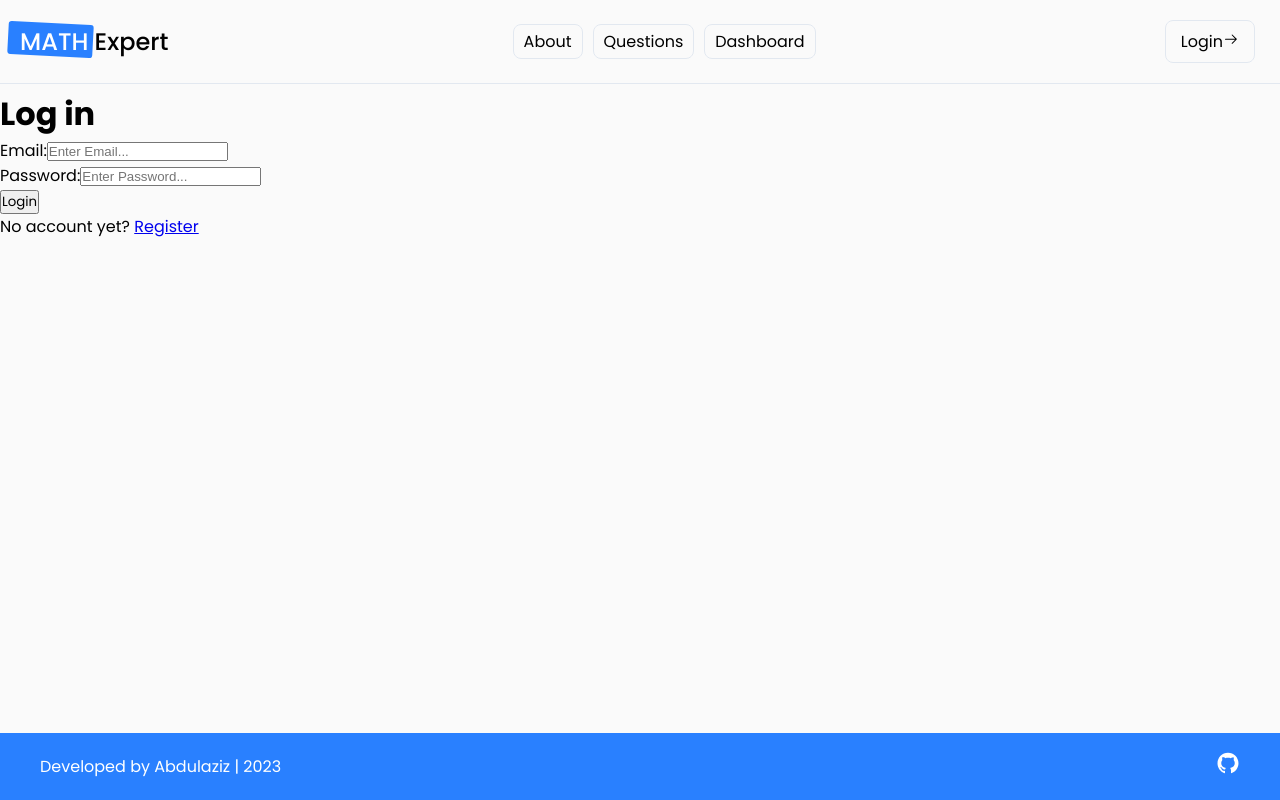
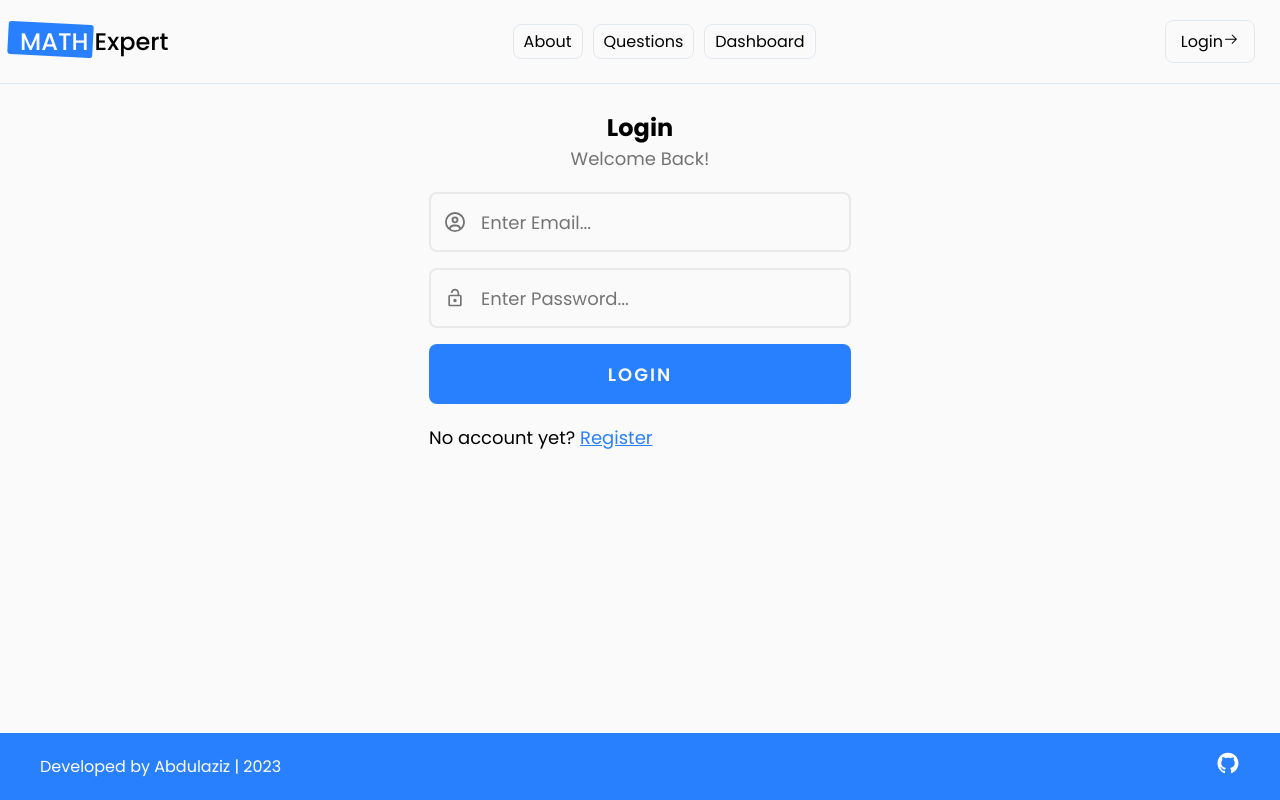
Before and after one commit to iamalaziz/math-expert, a React (Create React App) app in the folder frontend/: page /login in a window 1280 px wide. Built offline with nearby package versions, Linux system fonts and the light colour scheme.

Commit message:
login done

```diff
--- a/frontend/src/components/App/App.js
+++ b/frontend/src/components/App/App.js
@@ -1,6 +1,9 @@
 import Header from '../Header/Header';
 import Footer from '../Footer/Footer';
 import { Outlet } from 'react-router-dom';
+import { ToastContainer } from 'react-toastify';
+import 'react-toastify/dist/ReactToastify.css';
+
 import './_app.scss';
 
 function App() {
@@ -12,6 +15,7 @@ function App() {
           <Outlet />
         </main>
         <Footer />
+        <ToastContainer />
       </div>
     </div>
   );
--- a/frontend/src/components/App/_app.scss
+++ b/frontend/src/components/App/_app.scss
@@ -7,6 +7,8 @@
       flex: auto;
       overflow: hidden;
       padding-top: 90px;
+      display: flex;
+      justify-content: center;
       // needs to be changed after header is done
     }
   }
--- a/frontend/src/components/Header/Header.jsx
+++ b/frontend/src/components/Header/Header.jsx
@@ -1,10 +1,12 @@
 import React from 'react';
 import { Link } from 'react-router-dom';
-
+import { useSelector } from 'react-redux';
 import { GoArrowRight } from 'react-icons/go';
 import './_header.scss';
 
 const Header = () => {
+  const { userInfo } = useSelector((state) => state.auth);
+
   return (
     <header>
       <div className="container">
@@ -24,12 +26,16 @@ const Header = () => {
             </li>
           </ul>
         </nav>
+        {userInfo ? (
+          <p className="user">{userInfo.name.split(' ')[0]}</p>
+        ) : (
           <Link to="/login" className="login-btn">
             Login
             <span>
               <GoArrowRight />
             </span>
           </Link>
+        )}
       </div>
     </header>
   );
--- a/frontend/src/components/Header/_header.scss
+++ b/frontend/src/components/Header/_header.scss
@@ -53,5 +53,16 @@ header {
         background-color: rgba(229, 231, 235, 0.5);
       }
     }
+    .user {
+      display: flex;
+      align-items: center;
+      justify-content: center;
+      // color: #fff;
+      span {
+        padding-right: 5px;
+        // color: #2980FF;
+        font-size: 18px;
+      }
+    }
   }
 }
--- a/frontend/src/index.scss
+++ b/frontend/src/index.scss
@@ -41,3 +41,6 @@ button {
     z-index: -1;
   }
 }
+section {
+  max-width: 1200px;
+}
--- a/frontend/src/screens/LoginScreen/LoginScreen.jsx
+++ b/frontend/src/screens/LoginScreen/LoginScreen.jsx
@@ -1,21 +1,56 @@
 import React from 'react';
+import { useEffect } from 'react';
 import { useState } from 'react';
-import { Link } from 'react-router-dom';
+import { useDispatch, useSelector } from 'react-redux';
+import { Link, useNavigate, useLocation } from 'react-router-dom';
+import { useLoginMutation } from '../../slices/usersApiSlice';
+import { setCredentials } from '../../slices/authSlice';
+import { FaRegCircleUser } from 'react-icons/fa6';
+import { MdOutlineLockOpen } from 'react-icons/md';
+
+import { toast } from 'react-toastify';
+
+import './_login.scss';
 
 const LoginScreen = () => {
-  const { email, setEmail } = useState('');
-  const { password, setPassword } = useState('');
+  const [email, setEmail] = useState('');
+  const [password, setPassword] = useState('');
 
-  const submitHandler = (e) => {
+  const dispatch = useDispatch();
+  const navigate = useNavigate();
+
+  const [login, { isLoading }] = useLoginMutation();
+
+  const { userInfo } = useSelector((state) => state.auth);
+  const { search } = useLocation();
+  const sp = new URLSearchParams(search);
+  const redirect = sp.get('redirect') || '/';
+
+  useEffect(() => {
+    if (userInfo) {
+      navigate(redirect);
+    }
+  }, [userInfo, redirect, navigate]);
+
+  const submitHandler = async (e) => {
     e.preventDefault();
+    try {
+      const res = await login({ email, password }).unwrap();
+      dispatch(setCredentials({ ...res }));
+      navigate(redirect);
+    } catch (err) {
+      toast.error(err.data.message || err.error);
+    }
+  };
 
-  }
+  if(isLoading) return <h2>Loading...</h2>
+
   return (
-    <div className="login">
-      <h1>Log in</h1>
+    <section className="login">
+      <h2>Login</h2>
+      <p className="welcome-text">Welcome Back!</p>
       <form onSubmit={submitHandler}>
-        <div>
-          <label>Email:</label>
+        <div className="textbox">
           <input
             type="email"
             name="email"
@@ -24,9 +59,11 @@ const LoginScreen = () => {
             onChange={(e) => setEmail(e.target.value)}
             required
           />
+          <span>
+            <FaRegCircleUser />
+          </span>
         </div>
-        <div>
-          <label>Password:</label>
+        <div className="textbox">
           <input
             type="password"
             placeholder="Enter Password..."
@@ -35,13 +72,19 @@ const LoginScreen = () => {
             onChange={(e) => setPassword(e.target.value)}
             required
           />
+          <span>
+            <MdOutlineLockOpen />
+          </span>
         </div>
-        <button type="submit">Login</button>
+        <button type="submit">LOGIN</button>
       </form>
-      <div>
-        <p>No account yet? <Link to='/register'>Register</Link></p>
-      </div>
-    </div>
+      <p>
+        No account yet?{' '}
+        <Link to={redirect ? `/register?redirect=${redirect}` : '/register'}>
+          Register
+        </Link>
+      </p>
+    </section>
   );
 };
 
--- /dev/null
+++ b/frontend/src/screens/LoginScreen/_login.scss
@@ -0,0 +1,79 @@
+.login {
+  min-width: 380px;
+  h2 {
+    text-align: center;
+    padding-top: 20px;
+  }
+  .welcome-text {
+    padding-top: 0;
+    color: #747373;
+    text-align: center;
+  }
+  form {
+    display: grid;
+    gap: 16px;
+    place-items: center;
+    width: 100%;
+    margin: 0;
+    .textbox {
+      width: 100%;
+      position: relative;
+      input {
+        width: 100%;
+        height: 60px;
+        outline: none;
+        padding: 0;
+        font-family: inherit;
+        font-size: 16px;
+        border-radius: 8px;
+      }
+      input {
+        background: transparent;
+        border: 2px solid #5050501a;
+        font-size: 18px;
+        padding: 0 20px 0 50px;
+        &:focus {
+          border-color: #157ae1;
+          & ~ span {
+            color: #157ae1;
+          }
+        }
+      }
+      span {
+        font-size: 20px;
+        position: absolute;
+        top: 50%;
+        left: 16px;
+        translate: 0 -40%;
+        color: #747373;
+        &:span {
+          color: #157ae1;
+        }
+      }
+    }
+    button {
+      width: 100%;
+      height: 60px;
+      outline: none;
+      padding: 0;
+      font-family: inherit;
+      font-size: 16px;
+      border-radius: 8px;
+      cursor: pointer;
+      font-size: 18px;
+      background: #2980ff;
+      color: #f9f9f9;
+      border: 0;
+      font-weight: 600;
+      letter-spacing: 2px;
+    }
+  }
+
+  p {
+    padding: 20px 0;
+    font-size: 18px;
+    a {
+      color: #2980ff;
+    }
+  }
+}
--- a/frontend/src/slices/usersApiSlice.js
+++ b/frontend/src/slices/usersApiSlice.js
@@ -5,7 +5,7 @@ export const usersApiSlice = apiSlice.injectEndpoints({
   endpoints: (builder) => ({
     login: builder.mutation({
       query: (data) => ({
-        url: USERS_URL / auth,
+        url: `${USERS_URL}/auth`,
         method: 'POST',
         body: data,
       }),
--- a/package.json
+++ b/package.json
@@ -19,7 +19,9 @@
     "cookie-parser": "^1.4.6",
     "express": "^4.18.2",
     "jsonwebtoken": "^9.0.2",
-    "mongoose": "^8.1.1"
+    "mongoose": "^8.1.1",
+    "react-rough-notation": "^1.0.5",
+    "react-toastify": "^10.0.4"
   },
   "devDependencies": {
     "@babel/plugin-proposal-private-property-in-object": "^7.21.11",
```
Also changed, not shown: frontend/src/components/Profile/Dropdown.jsx (added, +78 -0 lines), 1 other file (tests, documents, lock files or other folders). Lines whose indentation alone changed are shown as unchanged.
